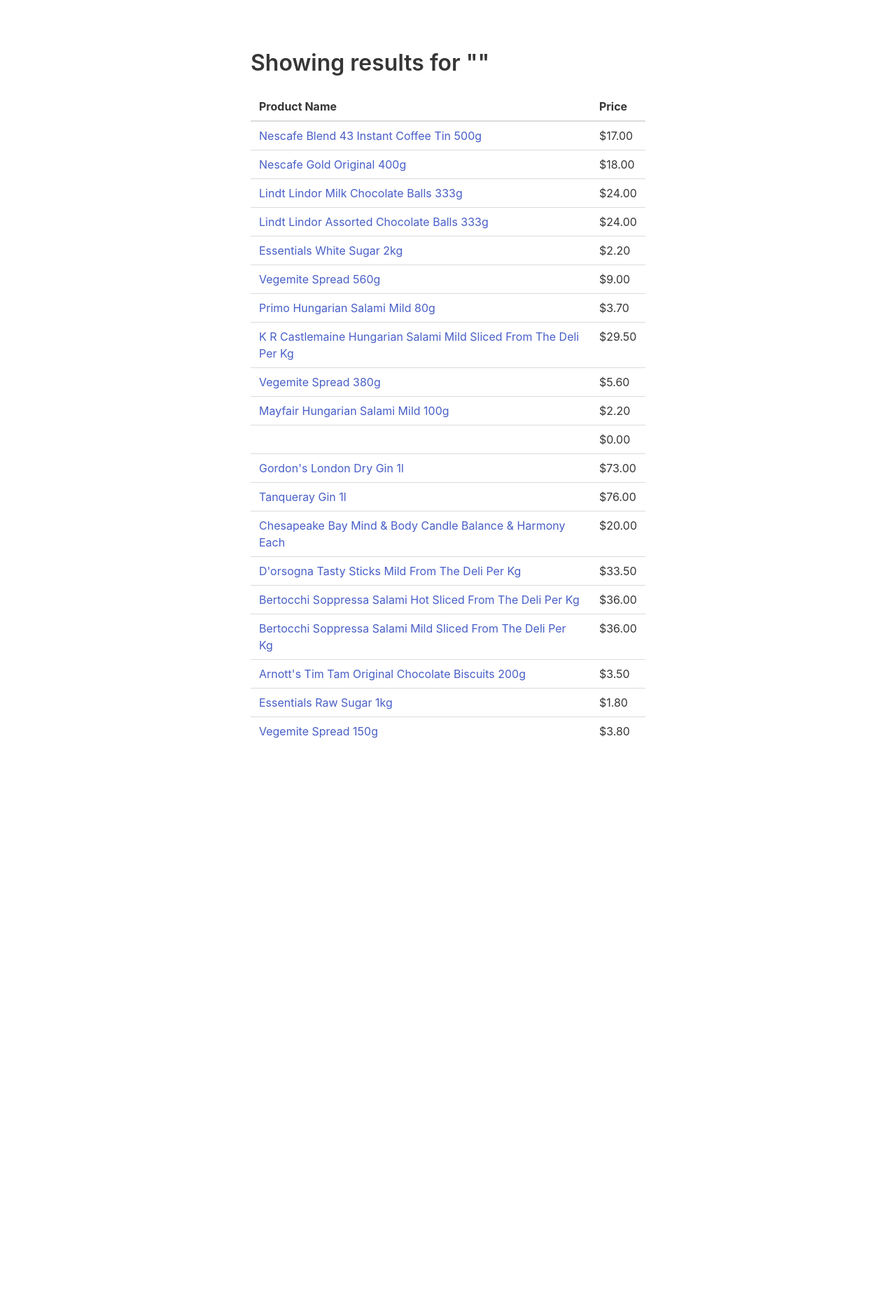
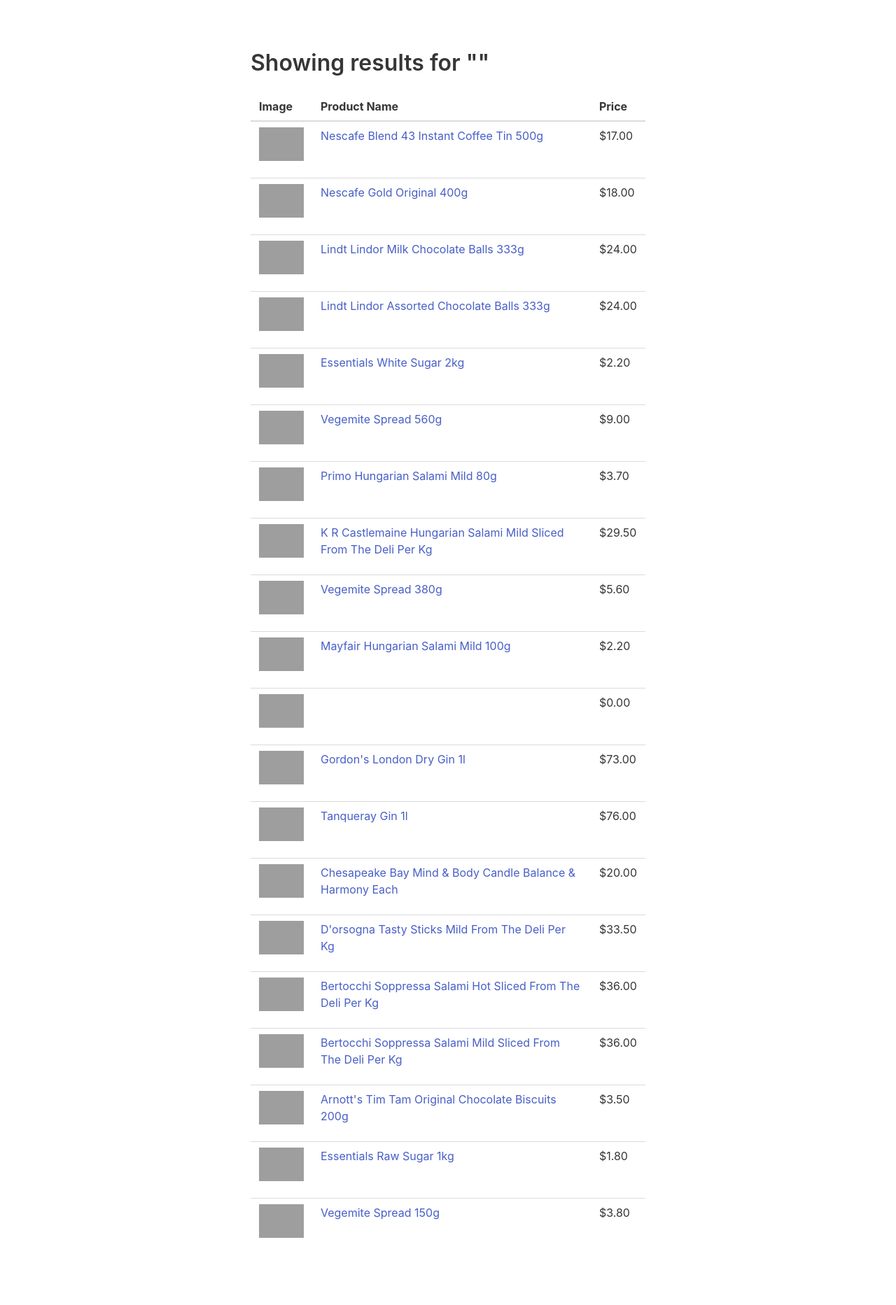
Before and after one commit to capstone-26/Shopping-Assistant, a Django app: template core/templates/search.html in a window 1280 px wide. Shown: the part 56-1921 px from the top of the page at 70% size. Before the commit the page ends 1111 px from the top, so only its background shows below. Run offline with Django 4.2, Linux system fonts and the light colour scheme; the template is opened without the code that fills it: values that come from a table or form of the project are taken from there, others are empty; data comes from the database, SQL or seed files in the repository; some libraries are stand-ins or nearby versions; grey boxes are pictures that could not be loaded.

Commit message:
added images to search results

```diff
--- a/core/templates/search.html
+++ b/core/templates/search.html
@@ -24,6 +24,7 @@
                 <table class="table">
                     <thead>
                         <tr>
+                            <th>Image</th>
                             <th>Product Name</th>
                             <th>Price</th>
                         </tr>
@@ -31,6 +32,11 @@
                     <tbody>
                         {% for product in product_list %}
                         <tr>
+                            <td>
+                                <figure class="image is-64x64">
+                                    <img src="{{ product.image_url }}" alt="">
+                                </figure>
+                            </td>
                             <td><a href="{% url 'product' product.id %}">{{ product.name }}</a></td>
                             <td>${{ product.price }}</td>
                         </tr>
```
Also changed, not shown: core/templates/product.html (+4 -6 lines).
